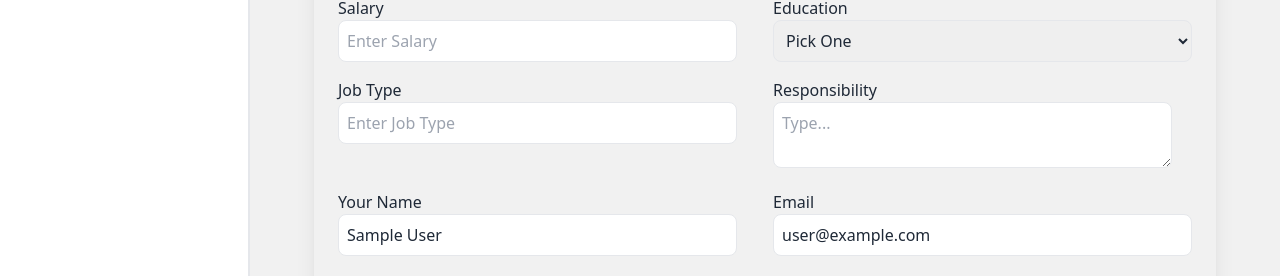
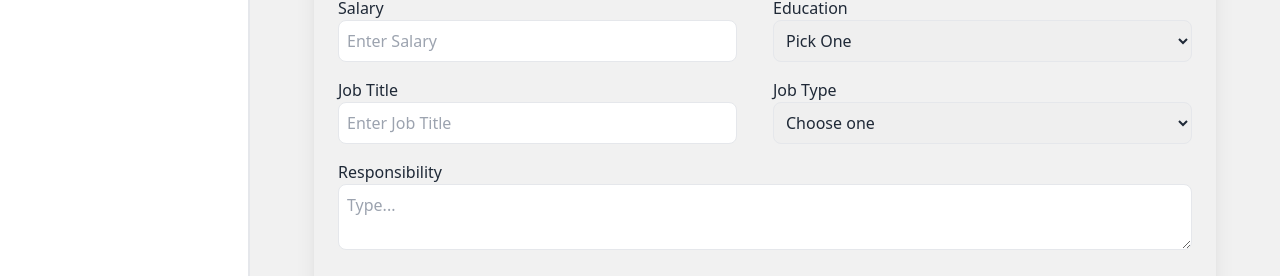
Before and after one commit to hasanalam365/find-career-client, a React (Vite) app: page /dashboard/create-job in a window 1280 px wide. Shown: the part 340-616 px from the top of the page. Built offline with nearby package versions, Linux system fonts and the light colour scheme; no server answers; sample sign-in values are in the browser's storage.

Commit message:
create job some additional input

```diff
--- a/src/components/MyCirculars.tsx
+++ b/src/components/MyCirculars.tsx
@@ -14,6 +14,8 @@ const MyCirculars = () => {
       return res.data;
     },
   });
+
+  console.log(myjobs);
 
   return (
     <div>
@@ -32,7 +34,7 @@ const MyCirculars = () => {
             {myjobs.map((job, idx: number) => (
               <tr key={idx}>
                 <th>{idx + 1}</th>
-                <td>Cy Ganderton</td>
+                <td></td>
                 <td>Quality Control Specialist</td>
                 <td>Blue</td>
               </tr>
--- a/src/pages/Dashboard/CreateJob.tsx
+++ b/src/pages/Dashboard/CreateJob.tsx
@@ -23,6 +23,7 @@ const JobPost: React.FC = () => {
   const [division, setDivision] = useState("");
   const [district, setDistrict] = useState("");
   const [upazila, setUpazila] = useState("");
+  const [jobType, setJobType] = useState("");
   const [selectedAddress, setSelectedAddress] = useState("");
   const [selectedAddress2, setSelectedAddress2] = useState("");
   const [districts] = useDistricts(selectedAddress);
@@ -81,13 +82,16 @@ const JobPost: React.FC = () => {
   const handleUpazilaChange = (event: ChangeEvent<HTMLSelectElement>) => {
     setUpazila(event.target.value);
   };
+  const handleJobTypeChange = (event: ChangeEvent<HTMLSelectElement>) => {
+    setJobType(event.target.value);
+  };
 
   const handleJobCreate = async (e: FormEvent<HTMLFormElement>) => {
     e.preventDefault();
     const form = e.currentTarget;
     const companyName = form.companyName.value;
     const salary = form.sallary.value;
-    const jobType = form.jobType.value;
+    const jobTitle = form.jobTitle.value;
     const responsibility = form.responsibility.value;
     const holderName = user?.displayName || userData?.name;
     const holderEmail = user?.email || userData?.email;
@@ -97,6 +101,7 @@ const JobPost: React.FC = () => {
       companyName,
       salary,
       jobType,
+      jobTitle,
       holderName,
       holderEmail,
       responsibility,
@@ -223,21 +228,38 @@ const JobPost: React.FC = () => {
               </select>
             </div>
             <div className="md:mr-5">
-              <label htmlFor="Job Type">Job Type</label>
+              <label htmlFor="Job Type">Job Title</label>
               <input
-                name="jobType"
+                name="jobTitle"
                 type="text"
-                placeholder="Enter Job Type"
+                placeholder="Enter Job Title"
                 className="border p-2 w-full focus:outline-none focus:border-[#6300B3] rounded-lg"
               />
             </div>
-            <div className="md:mr-5">
+            <div>
+              <label htmlFor="upazila">Job Type</label>
+              <select
+                name="upazila"
+                value={jobType}
+                onChange={handleJobTypeChange}
+                className="border p-2 w-full focus:outline-none focus:border-[#6300B3] rounded-lg">
+                <option disabled value="">
+                  Choose one
+                </option>
+                <option value="Full Time">Full Time (In-Office)</option>
+                <option value="Part Time">Part Time (In-Office)</option>
+                <option value="Part Time">Full Time (Remote)</option>
+                <option value="Part Time">Part Time (Remote)</option>
+              </select>
+            </div>
+            <div className="md:col-span-2">
               <label htmlFor="Responsibility">Responsibility</label>
               <textarea
                 name="responsibility"
                 placeholder="Type..."
                 className="border p-2 w-full focus:outline-none focus:border-[#6300B3] rounded-lg"></textarea>
             </div>
+
             <div className="md:mr-5">
               <label htmlFor="holderName">Your Name</label>
               <input
```
